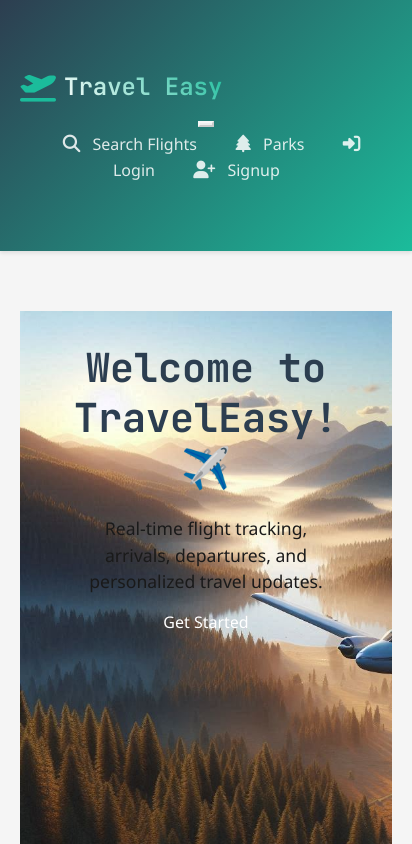
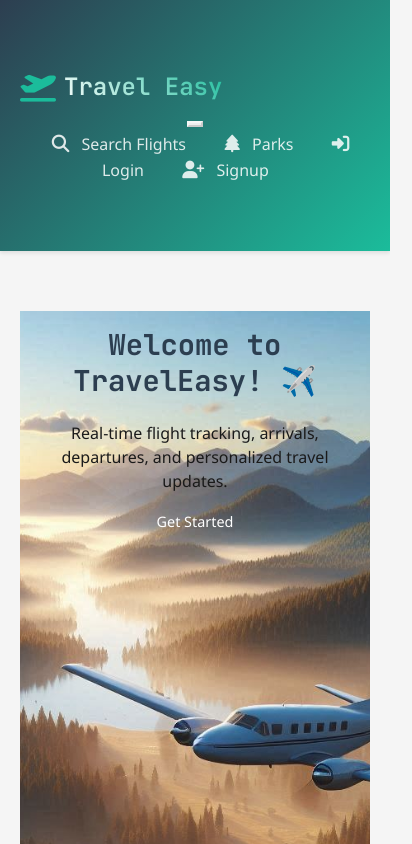
Before and after one commit to eoreilly0906/Travel-Easy, a React (Vite) app in the folder client/: page / in a window 390 px wide. Shown: the top 844 px of the page, 412 px wide, since content can reach past the window. Built offline with nearby package versions, Linux system fonts and the light colour scheme.

Commit message:
added media queries for phones and larger screens

```diff
--- a/client/src/extra-css/landing.css
+++ b/client/src/extra-css/landing.css
@@ -6,3 +6,63 @@
     width: 100%;
     padding: 2rem;
 }
+
+@media (max-width: 640px) {
+    .landing-container {
+      height: 100vh;
+      padding: 1rem;
+      background-position: top;
+    }
+
+    .landing-container h1 {
+      font-size: 1.8rem;
+    }
+
+    .landing-container p {
+      font-size: 1rem;
+    }
+
+    .landing-container a {
+      padding: 0.5rem 1.25rem;
+      font-size: 0.9rem;
+    }
+  }
+
+  /* Medium screens (tablets/laptops) */
+@media (min-width: 641px) and (max-width: 1024px) {
+    .landing-container h1 {
+      font-size: 2.5rem;
+    }
+
+    .landing-container p {
+      font-size: 1.2rem;
+      max-width: 600px;
+    }
+
+    .landing-container a {
+      font-size: 1rem;
+      padding: 0.75rem 1.75rem;
+    }
+  }
+
+  /* Large screens (desktops and above) */
+  @media (min-width: 1025px) {
+    .landing-container {
+      height: 100vh;
+      padding: 4rem;
+    }
+
+    .landing-container h1 {
+      font-size: 3.5rem;
+    }
+
+    .landing-container p {
+      font-size: 1.4rem;
+      max-width: 800px;
+    }
+
+    .landing-container a {
+      font-size: 1.1rem;
+      padding: 1rem 2rem;
+    }
+  }
```
